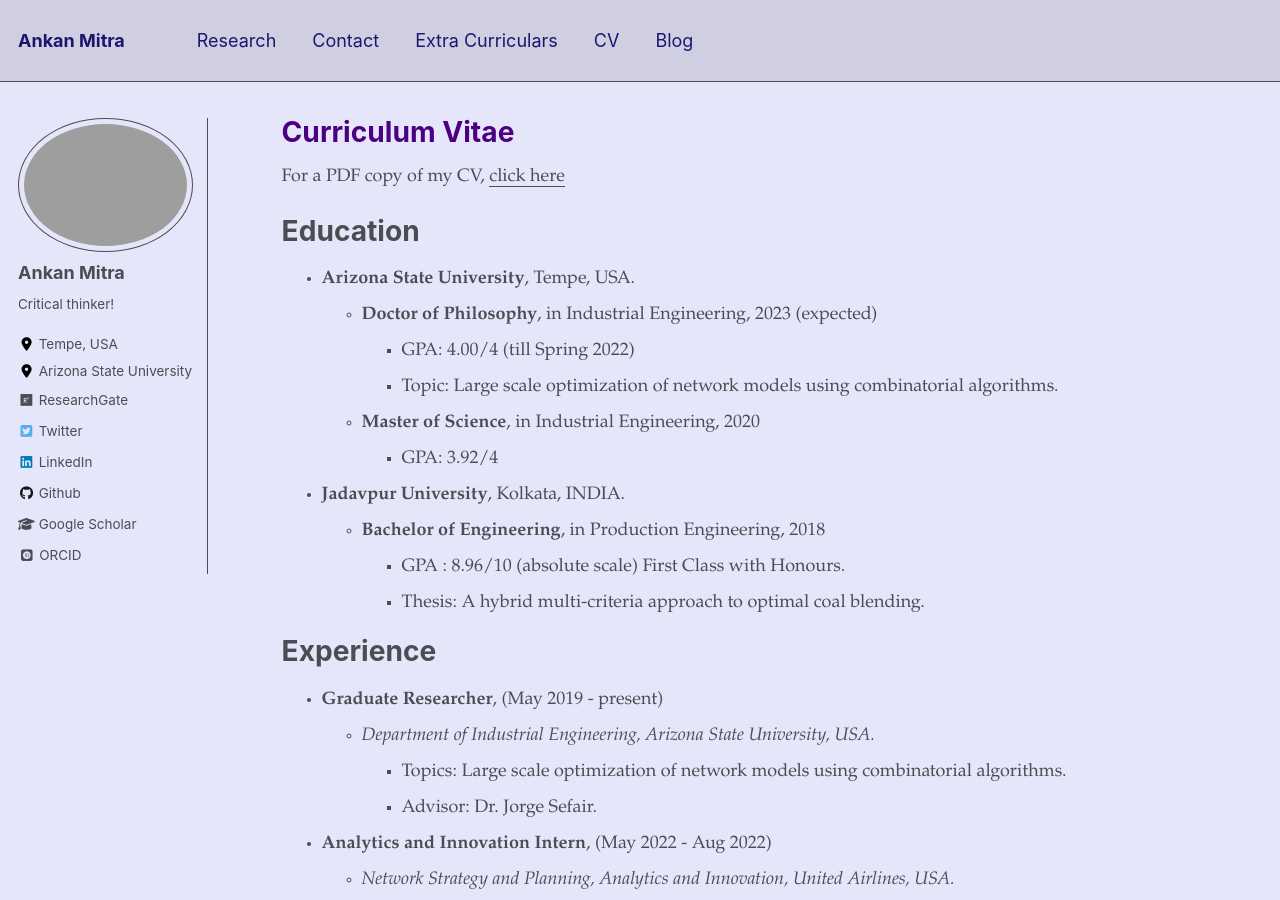
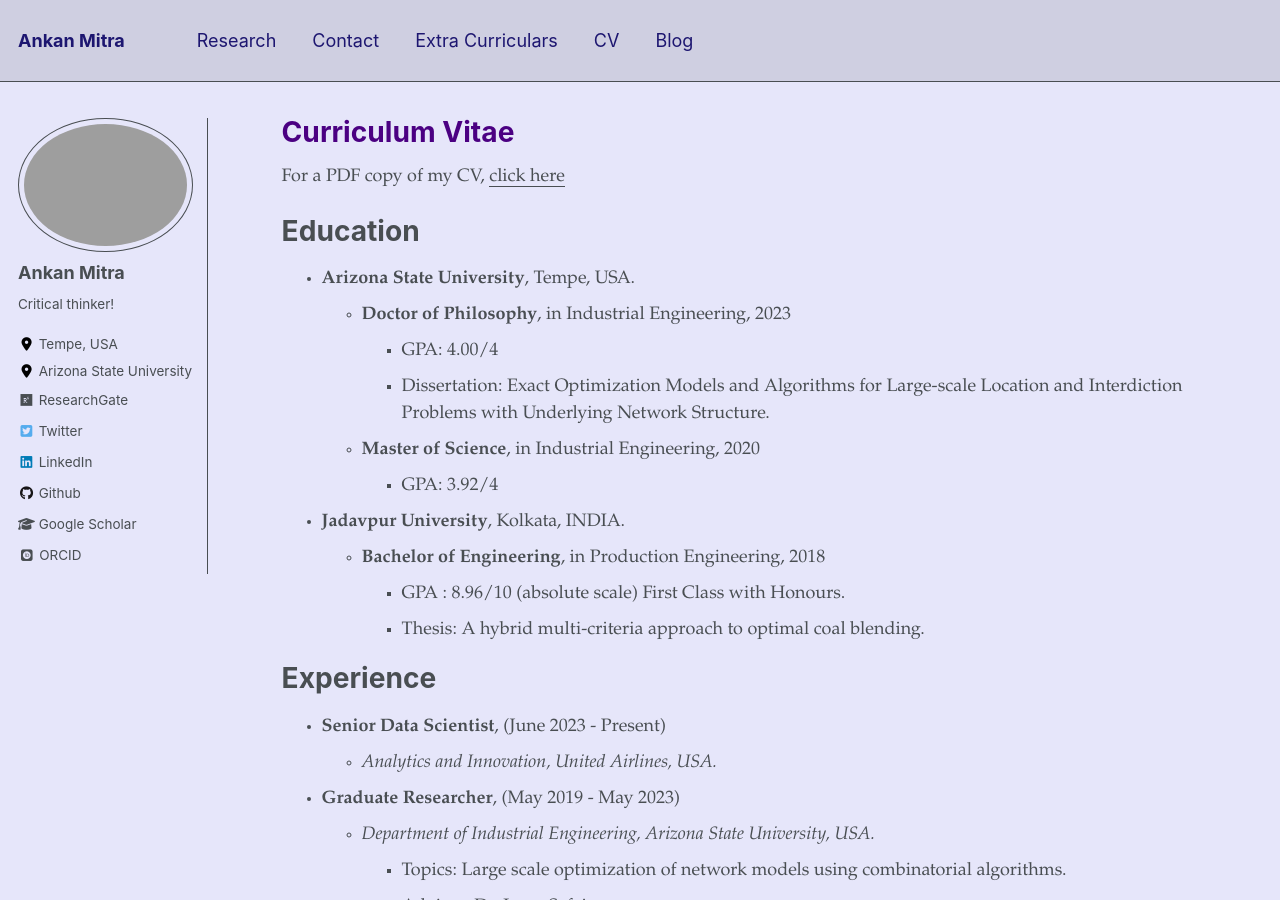
Before and after one commit to percyjackson9/percyjackson9.github.io, a Jekyll site: the page built from _pages/cv.md, in a window 1280 px wide and 900 px high. Built offline with Jekyll 4.4.1, drawn with Linux system fonts in a browser that asks for light colours; nearby versions of some CDN libraries; some web fonts are replaced.

Commit message:
Update cv.md

```diff
--- a/_pages/cv.md
+++ b/_pages/cv.md
@@ -14,9 +14,9 @@ For a PDF copy of my CV, <u><a href="https://percyjackson9.github.io/files/Curre
 Education
 ======
 * **Arizona State University**, Tempe, USA.
-  * **Doctor of Philosophy**, in Industrial Engineering, 2023 (expected)
-    * GPA: 4.00/4 (till Spring 2022)
-    * Topic: Large scale optimization of network models using combinatorial algorithms.
+  * **Doctor of Philosophy**, in Industrial Engineering, 2023
+    * GPA: 4.00/4
+    * Dissertation: Exact Optimization Models and Algorithms for Large-scale Location and Interdiction Problems with Underlying Network Structure.
   * **Master of Science**, in Industrial Engineering, 2020
     * GPA: 3.92/4
 * **Jadavpur University**, Kolkata, INDIA.
@@ -34,7 +34,9 @@ Education
 
 Experience
 ======
-* **Graduate Researcher**, (May 2019 - present)
+* **Senior Data Scientist**, (June 2023 - Present)
+  * _Analytics and Innovation, United Airlines, USA._
+* **Graduate Researcher**, (May 2019 - May 2023)
   * _Department of Industrial Engineering, Arizona State University, USA._
     * Topics: Large scale optimization of network models using combinatorial algorithms.
     * Advisor: Dr. Jorge Sefair.
```
